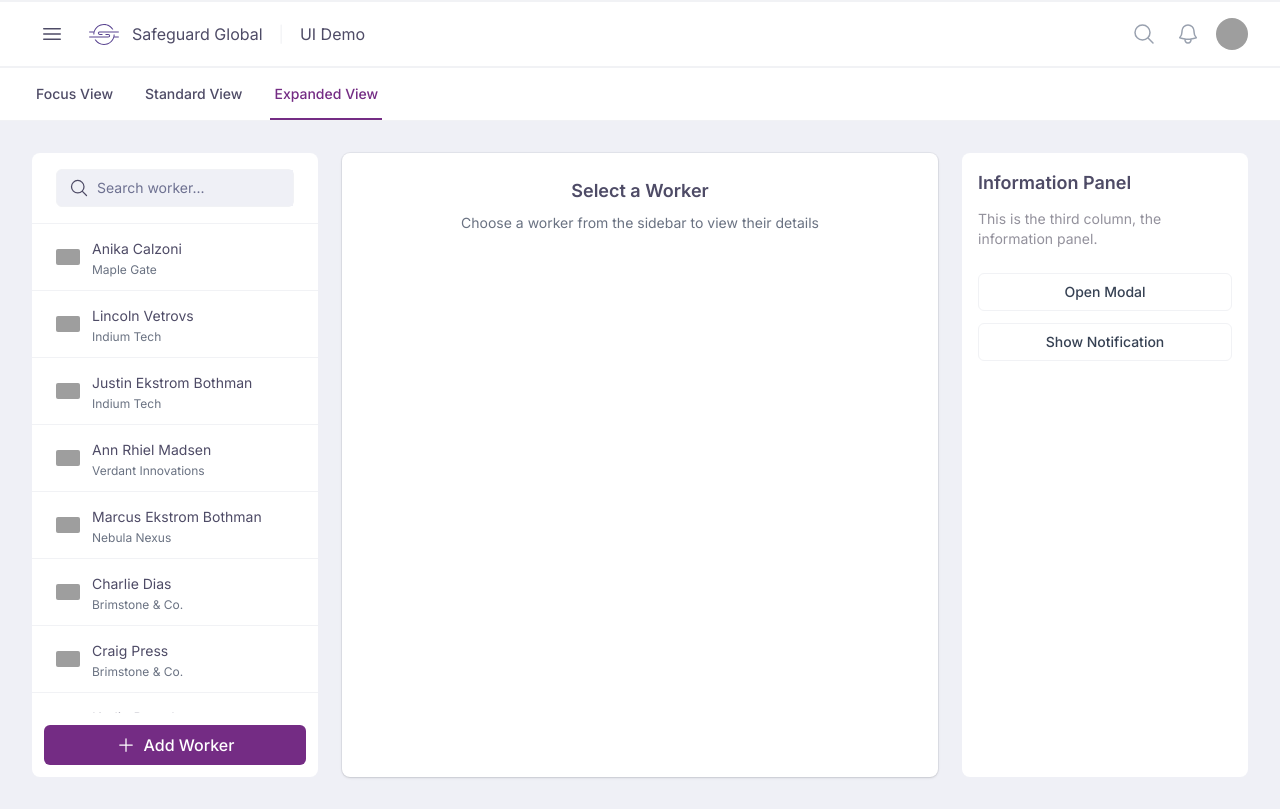
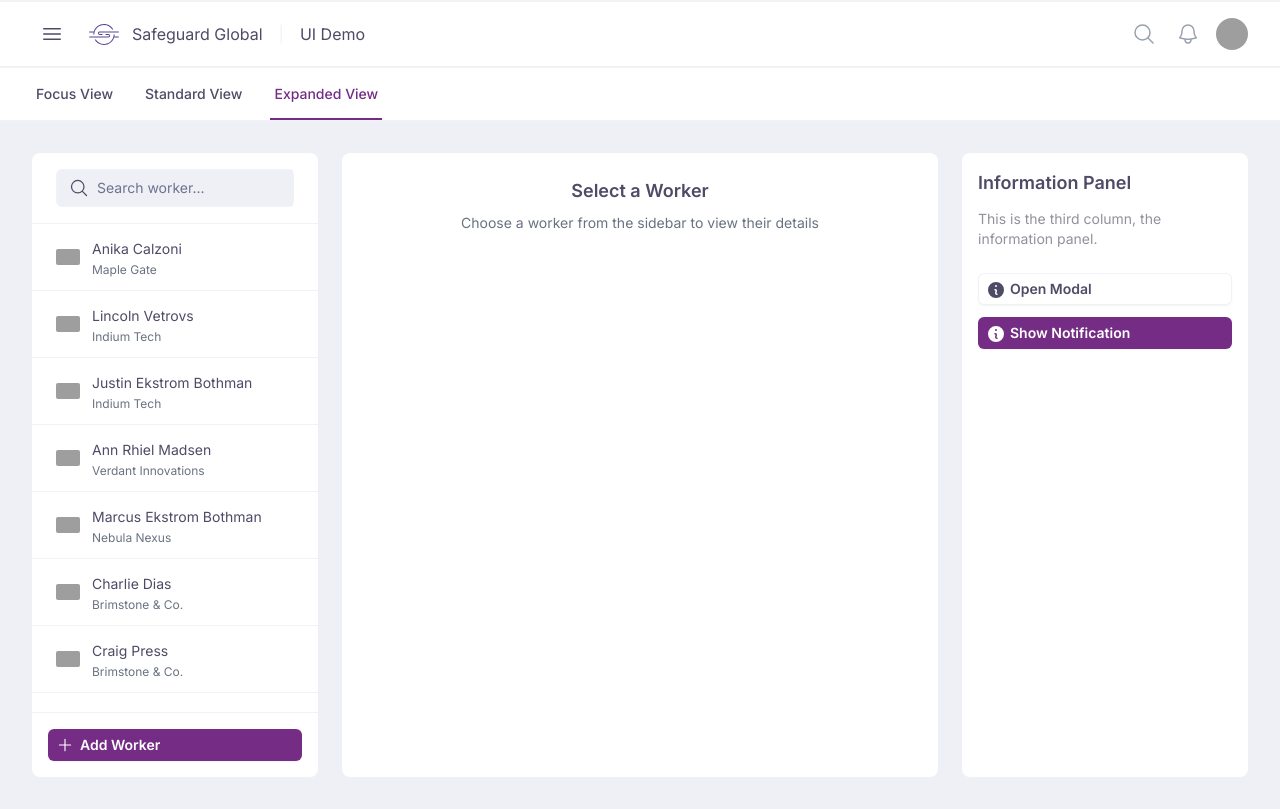
Before and after one commit to DannyRuchtie/SGTailwind, a React (Vite) app: page /expanded in a window 1280 px wide. Built offline with nearby package versions, Linux system fonts and the light colour scheme; grey boxes are pictures that could not be loaded.

Commit message:
nav shows active elemet

```diff
--- a/src/App.jsx
+++ b/src/App.jsx
@@ -1,6 +1,7 @@
 import { BrowserRouter as Router, Routes, Route, Navigate } from 'react-router-dom';
 import Layout from './components/layout/Layout';
 import Dashboard from './components/pages/Dashboard';
+import UIDemo from './components/pages/UIDemo';
 import { ThemeProvider } from './context/ThemeContext';
 
 export default function App() {
@@ -8,11 +9,11 @@ export default function App() {
     <ThemeProvider>
       <Router>
         <Routes>
-          <Route path="/" element={<Layout />}>
-            <Route index element={<Layout />} />
+          <Route element={<Layout />}>
+            <Route index element={<UIDemo view="standard" />} />
             <Route path="dashboard" element={<Dashboard />} />
-            <Route path="focus" element={<Layout />} />
-            <Route path="expanded" element={<Layout />} />
+            <Route path="focus" element={<UIDemo view="focus" />} />
+            <Route path="expanded" element={<UIDemo view="expanded" />} />
           </Route>
           <Route path="*" element={<Navigate to="/" replace />} />
         </Routes>
--- a/src/components/layout/InfoPanel.jsx
+++ b/src/components/layout/InfoPanel.jsx
@@ -1,6 +1,7 @@
 import { useState } from 'react';
 import Notification from '../ui/Notification';
 import Modal from '../ui/Modal';
+import Button from '../ui/Button';
 import { InformationCircleIcon } from '@heroicons/react/20/solid';
 
 export default function InfoPanel() {
@@ -18,21 +19,26 @@ export default function InfoPanel() {
       <p className="text-sm text-SG-text-muted mb-6">This is the third column, the information panel.</p>
 
       <div className="space-y-4">
-
         <div>
           <div className="space-y-3">
-            <button
+            <Button
+              variant="secondary"
+              size="md"
+              icon={<InformationCircleIcon className="h-5 w-5" />}
               onClick={() => setShowModal(true)}
-              className="w-full inline-flex justify-center items-center px-4 py-2 border border-SG-stroke text-sm font-medium rounded-md text-gray-700 bg-SG-bg-content hover:bg-SG-bg-base50 focus:outline-none focus:ring-2 focus:ring-offset-2 focus:ring-SG-buttons-cta-primary"
+              className="w-full"
             >
               Open Modal
-            </button>
-            <button
+            </Button>
+            <Button
+              variant="primary"
+              size="md"
+              icon={<InformationCircleIcon className="h-5 w-5" />}
               onClick={() => setShowNotification(true)}
-              className="w-full inline-flex justify-center items-center px-4 py-2 border border-SG-stroke text-sm font-medium rounded-md text-gray-700 bg-SG-bg-content hover:bg-SG-bg-base50 focus:outline-none focus:ring-2 focus:ring-offset-2 focus:ring-SG-buttons-cta-primary"
+              className="w-full"
             >
               Show Notification
-            </button>
+            </Button>
           </div>
         </div>
       </div>
--- a/src/components/layout/Layout.jsx
+++ b/src/components/layout/Layout.jsx
@@ -8,11 +8,13 @@ import MainDisplay from './MainDisplay';
 import InfoPanel from './InfoPanel';
 import SlideOverPanel from '../navigation/SlideOverPanel.jsx';
 import NotificationPanel from '../navigation/NotificationPanel.jsx';
+import UIDemo from '../pages/UIDemo';
+import PropTypes from 'prop-types';
 
 const TABS_CONFIG = [
-  { id: 'focus-view', label: 'Focus View', path: '/focus' },
-  { id: 'standard-view', label: 'Standard View', path: '/' },
-  { id: 'expanded-view', label: 'Expanded View', path: '/expanded' },
+  { id: 'focus', label: 'Focus View', path: '/focus' },
+  { id: 'standard', label: 'Standard View', path: '/' },
+  { id: 'expanded', label: 'Expanded View', path: '/expanded' },
 ];
 
 const MOBILE_VIEWS = {
@@ -31,7 +33,7 @@ export default function Layout() {
   const [isMobile, setIsMobile] = useState(window.innerWidth < 768);
 
   // Determine active tab based on current path
-  const activeTab = TABS_CONFIG.find(tab => tab.path === location.pathname)?.id || 'standard-view';
+  const activeTab = location.pathname === '/' ? 'standard' : location.pathname.slice(1);
 
   useEffect(() => {
     const handleResize = () => {
@@ -105,24 +107,14 @@ export default function Layout() {
     }
   };
 
-  const renderDesktopContent = () => {
+  const renderContent = () => {
     if (location.pathname === '/dashboard') {
       return <Outlet />;
     }
 
-    return (
-      <>
-        <div className="col-span-3">
-          <Sidebar onWorkerSelect={handleWorkerSelect} />
-        </div>
-        <div className="col-span-6">
-          <MainDisplay selectedWorker={selectedWorker} />
-        </div>
-        <div className="col-span-3">
-          <InfoPanel selectedWorker={selectedWorker} />
-        </div>
-      </>
-    );
+    // Extract view from path
+    const view = location.pathname === '/' ? 'standard' : location.pathname.slice(1);
+    return <UIDemo view={view} />;
   };
 
   return (
@@ -144,9 +136,13 @@ export default function Layout() {
 
       <div className="flex-grow container max-w-screen-2xl mx-auto md:p-4 lg:p-8 flex flex-col">
         <div className="grid grid-cols-12 md:gap-6 flex-grow">
-          {isMobile ? renderMobileContent() : renderDesktopContent()}
+          {isMobile ? renderMobileContent() : renderContent()}
         </div>
       </div>
     </div>
   );
 }
+
+Layout.propTypes = {
+  view: PropTypes.oneOf(['focus', 'standard', 'expanded']),
+};
--- a/src/components/layout/MainDisplay.jsx
+++ b/src/components/layout/MainDisplay.jsx
@@ -3,7 +3,7 @@ import WorkerDetails from '../workers/WorkerDetails';
 
 export default function MainDisplay({ selectedWorker }) {
   return (
-    <main className="bg-SG-bg-content dark:bg-SG-bg-base800 p-6 md:rounded-lg max-h-[calc(100vh-11rem)] min-h-[calc(100vh-11rem)] overflow-y-auto shadow-sm ring-1 ring-gray-900/5 dark:ring-gray-800/5 transition-colors duration-200">
+    <main className="bg-SG-bg-content dark:bg-SG-bg-base800 p-6 md:rounded-lg max-h-[calc(100vh-11rem)] min-h-[calc(100vh-11rem)] overflow-y-auto  transition-colors duration-200">
       {!selectedWorker ? (
         <div className="h-full flex items-center justify-center text-gray-500 dark:text-gray-400 flex-col">
           <h3 className="text-lg font-semibold text-SG-text-primary dark:text-white mb-2">Select a Worker</h3>
--- a/src/components/navigation/SlideOverPanel.jsx
+++ b/src/components/navigation/SlideOverPanel.jsx
@@ -6,18 +6,17 @@ import {
   BeakerIcon,
 } from '@heroicons/react/24/outline'
 import PropTypes from 'prop-types';
+import { useLocation, Link } from 'react-router-dom';
 
 const navigation = [
   {
     name: 'Dashboard',
     href: '/dashboard',
-    current: true,
     icon: Squares2X2Icon
   },
   {
     name: 'UI Demo',
     href: '/',
-    current: false,
     icon: BeakerIcon
   },
 ]
@@ -27,12 +26,22 @@ function classNames(...classes) {
 }
 
 export default function SlideOverPanel({ open, setOpen }) {
+  const location = useLocation();
+
+  // Function to check if a nav item is current
+  const isCurrentRoute = (href) => {
+    if (href === '/') {
+      return location.pathname === '/' || ['/focus', '/expanded'].includes(location.pathname);
+    }
+    return location.pathname === href;
+  };
+
   return (
     <Transition show={open} as={Fragment}>
       <Dialog className="relative z-50" onClose={setOpen}>
         <div className="fixed inset-0 overflow-hidden">
           <div className="absolute inset-0 overflow-hidden">
-            <div className="pointer-events-none fixed inset-y-0 left-0 flex max-w-ful border-r border-t border-SG-stroke">
+            <div className="pointer-events-none fixed inset-y-0 left-0 flex max-w-full border-r border-t border-SG-stroke">
               <TransitionChild
                 as={Fragment}
                 enter="transform transition ease-in-out duration-300 sm:duration-400"
@@ -67,12 +76,15 @@ export default function SlideOverPanel({ open, setOpen }) {
                         <ul role="list" className="flex flex-1 flex-col gap-y-7">
                           <li>
                             <ul role="list" className="-mx-2 space-y-1">
-                              {navigation.map((item) => (
+                              {navigation.map((item) => {
+                                const isCurrent = isCurrentRoute(item.href);
+                                return (
                                   <li key={item.name}>
-                                  <a
-                                    href={item.href}
+                                    <Link
+                                      to={item.href}
+                                      onClick={() => setOpen(false)}
                                       className={classNames(
-                                      item.current
+                                        isCurrent
                                           ? 'bg-SG-bg-active text-SG-buttons-cta-primary'
                                           : 'text-SG-text-muted hover:bg-SG-bg-content-secondary hover:text-SG-buttons-cta-primary',
                                         'group flex gap-x-3 rounded-md p-2 text-sm font-semibold leading-6'
@@ -80,7 +92,7 @@ export default function SlideOverPanel({ open, setOpen }) {
                                     >
                                       <item.icon
                                         className={classNames(
-                                        item.current
+                                          isCurrent
                                             ? 'text-SG-buttons-cta-primary'
                                             : 'text-SG-text-muted group-hover:text-SG-buttons-cta-primary',
                                           'h-6 w-6 shrink-0'
@@ -88,9 +100,10 @@ export default function SlideOverPanel({ open, setOpen }) {
                                         aria-hidden="true"
                                       />
                                       {item.name}
-                                  </a>
+                                    </Link>
                                   </li>
-                              ))}
+                                );
+                              })}
                             </ul>
                           </li>
                           {/* Additional navigation sections can go here */}
--- a/src/components/pages/Dashboard.jsx
+++ b/src/components/pages/Dashboard.jsx
@@ -76,7 +76,7 @@ export default function Dashboard() {
     <div className="col-span-12">
       <div className="py-6">
         <div className="mx-auto max-w-7xl px-4 sm:px-6 md:px-8">
-          <h1 className="text-2xl font-semibold text-SG-text-primary">Dashboard</h1>
+
         </div>
         <div className="mx-auto max-w-7xl px-4 sm:px-6 md:px-8">
           {/* Stats */}
--- /dev/null
+++ b/src/components/pages/UIDemo.jsx
@@ -0,0 +1,53 @@
+import PropTypes from 'prop-types';
+import Sidebar from '../layout/Sidebar';
+import MainDisplay from '../layout/MainDisplay';
+import InfoPanel from '../layout/InfoPanel';
+import { useState } from 'react';
+
+export default function UIDemo({ view = 'standard' }) {
+  const [selectedWorker, setSelectedWorker] = useState(null);
+
+  const handleWorkerSelect = (worker) => {
+    setSelectedWorker(worker);
+  };
+
+  switch (view) {
+    case 'focus':
+      return (
+        <div className="col-span-12">
+          <MainDisplay selectedWorker={selectedWorker} />
+        </div>
+      );
+    case 'standard':
+      return (
+        <>
+          <div className="col-span-3">
+            <Sidebar onWorkerSelect={handleWorkerSelect} />
+          </div>
+          <div className="col-span-9">
+            <MainDisplay selectedWorker={selectedWorker} />
+          </div>
+        </>
+      );
+    case 'expanded':
+      return (
+        <>
+          <div className="col-span-3">
+            <Sidebar onWorkerSelect={handleWorkerSelect} />
+          </div>
+          <div className="col-span-6">
+            <MainDisplay selectedWorker={selectedWorker} />
+          </div>
+          <div className="col-span-3">
+            <InfoPanel selectedWorker={selectedWorker} />
+          </div>
+        </>
+      );
+    default:
+      return null;
+  }
+}
+
+UIDemo.propTypes = {
+  view: PropTypes.oneOf(['focus', 'standard', 'expanded']).isRequired,
+};
--- /dev/null
+++ b/src/components/ui/Button.jsx
@@ -0,0 +1,95 @@
+import PropTypes from 'prop-types';
+
+const sizeClasses = {
+  xs: 'px-2 py-1 text-xs',
+  sm: 'px-2 py-1 text-sm',
+  md: 'px-2.5 py-1.5 text-sm',
+  lg: 'px-3 py-2 text-sm',
+  xl: 'px-3.5 py-2.5 text-sm',
+};
+
+const iconSizeClasses = {
+  xs: 'size-3.5',
+  sm: 'size-4',
+  md: 'size-4.5',
+  lg: 'size-5',
+  xl: 'size-5',
+};
+
+const baseClasses = {
+  primary: 'font-semibold shadow-xs focus-visible:outline-2 focus-visible:outline-offset-2',
+  secondary: 'font-semibold shadow-xs',
+  tertiary: 'font-semibold',
+  danger: 'font-semibold shadow-xs focus-visible:outline-2 focus-visible:outline-offset-2',
+  success: 'font-semibold shadow-xs focus-visible:outline-2 focus-visible:outline-offset-2',
+  warning: 'font-semibold shadow-xs focus-visible:outline-2 focus-visible:outline-offset-2',
+  ghost: 'font-semibold',
+  link: 'font-semibold underline-offset-4 hover:underline',
+};
+
+const variantClasses = {
+  primary: 'bg-SG-buttons-cta-primary text-white hover:bg-SG-buttons-cta-hover focus-visible:outline-SG-buttons-cta-primary',
+  secondary: 'bg-SG-bg-content text-SG-text-primary ring-1 ring-SG-stroke ring-inset hover:bg-SG-bg-content-secondary',
+  tertiary: 'text-SG-text-primary hover:bg-SG-bg-content-secondary',
+  danger: 'bg-red-600 text-white hover:bg-red-500 focus-visible:outline-red-600',
+  success: 'bg-green-600 text-white hover:bg-green-500 focus-visible:outline-green-600',
+  warning: 'bg-yellow-500 text-white hover:bg-yellow-400 focus-visible:outline-yellow-500',
+  ghost: 'text-SG-text-primary hover:bg-SG-bg-content-secondary',
+  link: 'text-SG-buttons-cta-primary hover:text-SG-buttons-cta-hover p-0',
+};
+
+export default function Button({
+  variant = 'primary',
+  size = 'md',
+  icon,
+  iconPosition = 'left',
+  disabled = false,
+  children,
+  className = '',
+  ...props
+}) {
+  const roundedClass = size === 'xs' || size === 'sm' ? 'rounded-sm' : 'rounded-md';
+  const withIconClass = icon ? 'inline-flex items-center gap-x-1.5' : '';
+  const iconClass = icon ? `${iconSizeClasses[size]} ${iconPosition === 'left' ? '-ml-0.5' : '-mr-0.5'}` : '';
+  const disabledClass = disabled ? 'opacity-50 cursor-not-allowed' : '';
+  const sizeClass = variant === 'link' ? '' : sizeClasses[size];
+
+  return (
+    <button
+      type="button"
+      disabled={disabled}
+      className={`
+        ${baseClasses[variant]}
+        ${variantClasses[variant]}
+        ${sizeClass}
+        ${roundedClass}
+        ${withIconClass}
+        ${disabledClass}
+        ${className}
+      `}
+      {...props}
+    >
+      {icon && iconPosition === 'left' && (
+        <span className={iconClass}>
+          {icon}
+        </span>
+      )}
+      {children}
+      {icon && iconPosition === 'right' && (
+        <span className={iconClass}>
+          {icon}
+        </span>
+      )}
+    </button>
+  );
+}
+
+Button.propTypes = {
+  variant: PropTypes.oneOf(['primary', 'secondary', 'tertiary', 'danger', 'success', 'warning', 'ghost', 'link']),
+  size: PropTypes.oneOf(['xs', 'sm', 'md', 'lg', 'xl']),
+  icon: PropTypes.node,
+  iconPosition: PropTypes.oneOf(['left', 'right']),
+  disabled: PropTypes.bool,
+  children: PropTypes.node.isRequired,
+  className: PropTypes.string,
+};
--- a/src/components/ui/list/ListFooterCTA.jsx
+++ b/src/components/ui/list/ListFooterCTA.jsx
@@ -1,34 +1,24 @@
 import PropTypes from 'prop-types';
+import Button from '../Button';
 
-export default function ListFooterCTA({
-  icon,
-  label,
-  onClick,
-  className = '',
-}) {
+export default function ListFooterCTA({ icon: Icon, label, onClick }) {
   return (
-    <div className={`
-      sticky bottom-0 p-3
-      ${className}
-    `}>
-      <button
+    <div className="p-4 border-t border-SG-stroke">
+      <Button
+        variant="primary"
+        size="md"
+        icon={Icon}
         onClick={onClick}
-        className="w-full flex items-center justify-center gap-2 bg-SG-buttons-cta-primary text-white px-2 py-2 rounded-md hover:bg-SG-buttons-cta-hover transition-colors"
+        className="w-full"
       >
-        {icon && (
-          <span className="w-5 h-5">
-            {icon}
-          </span>
-        )}
-        <span className="font-medium">{label}</span>
-      </button>
+        {label}
+      </Button>
     </div>
   );
 }
 
 ListFooterCTA.propTypes = {
-  icon: PropTypes.node,
+  icon: PropTypes.elementType,
   label: PropTypes.string.isRequired,
   onClick: PropTypes.func.isRequired,
-  className: PropTypes.string,
 };
```
Lines whose indentation alone changed are shown as unchanged.
